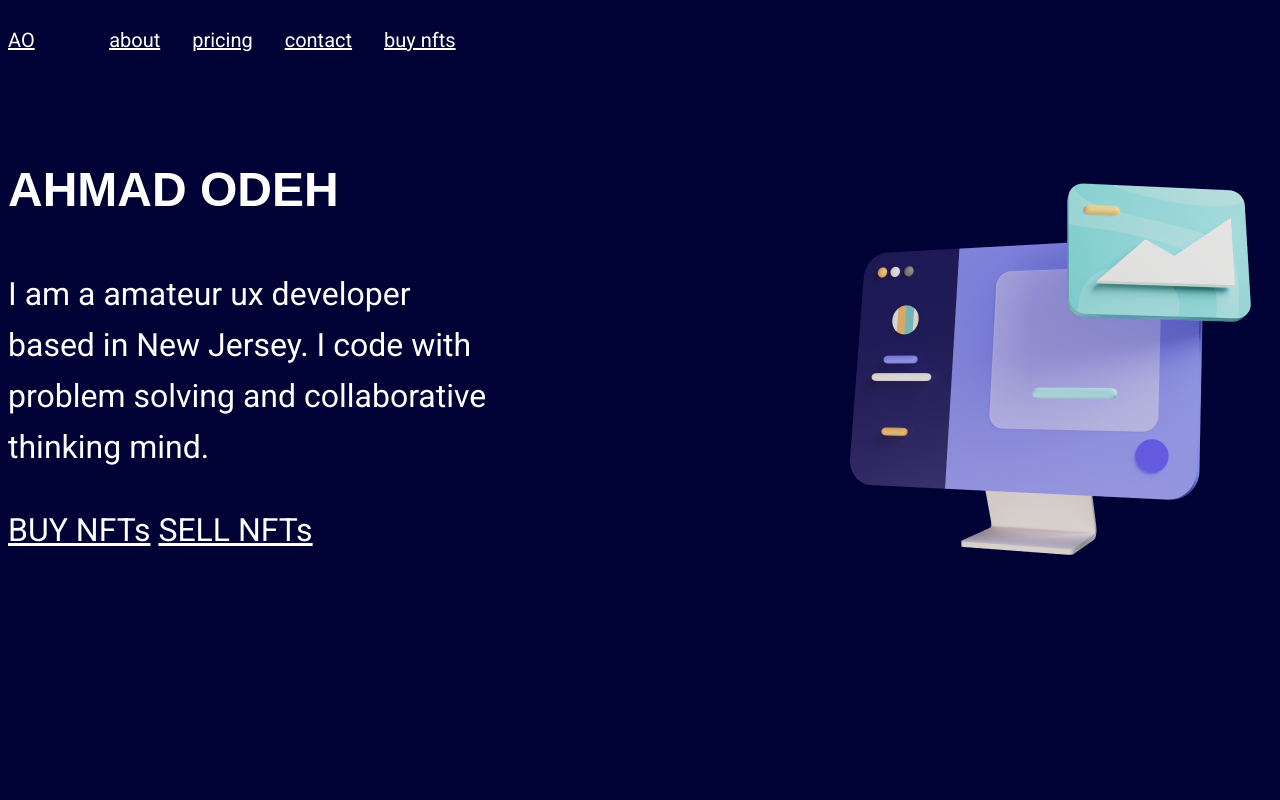
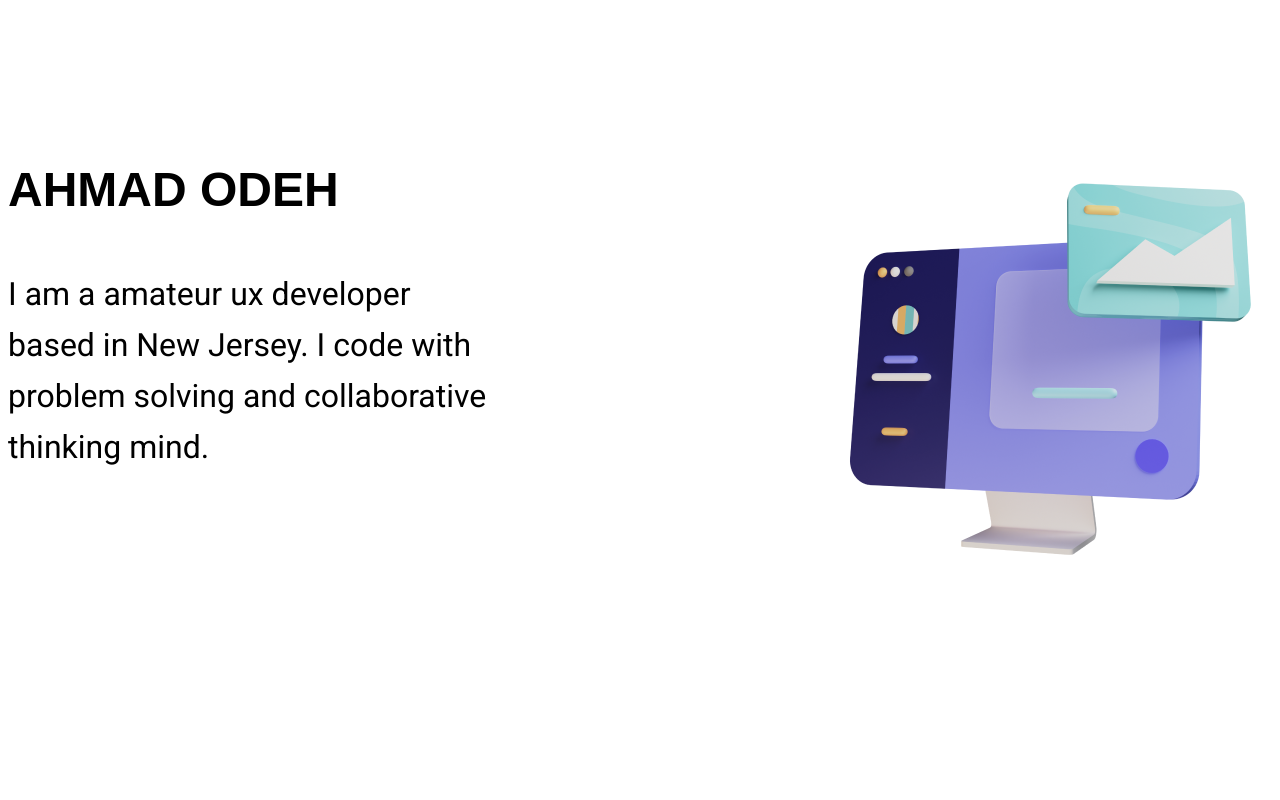
Before and after one commit to aao62520/newproject17, a website: page docs/index.html in a window 1280 px wide. Shown: the top 800 px of the page. Drawn offline with Linux system fonts and the light colour scheme; a web font is replaced by a local one.

Commit message:
changed some css

```diff
--- a/docs/css/main.css
+++ b/docs/css/main.css
@@ -1,7 +1,7 @@
 :root {
     background-color: var(--background-color);
     color: var(--base-link-color);
-    --background-color: #000235;
+    --background-color: #ffffff;
     --base-link-color: #ffffff;
     --primary-color: #5151C6;
     --secondary-color: #ABD9D9;
@@ -34,6 +34,7 @@ h5,
 h6 {
     font-family: var(--font-secondary);
     text-transform: capitalize;
+    color: #000000
 }
 
 a {
@@ -92,6 +93,7 @@ header {
 
 .sub-text {
     width: 30rem;
+    color: #000000
 }
 
 footer {
```
